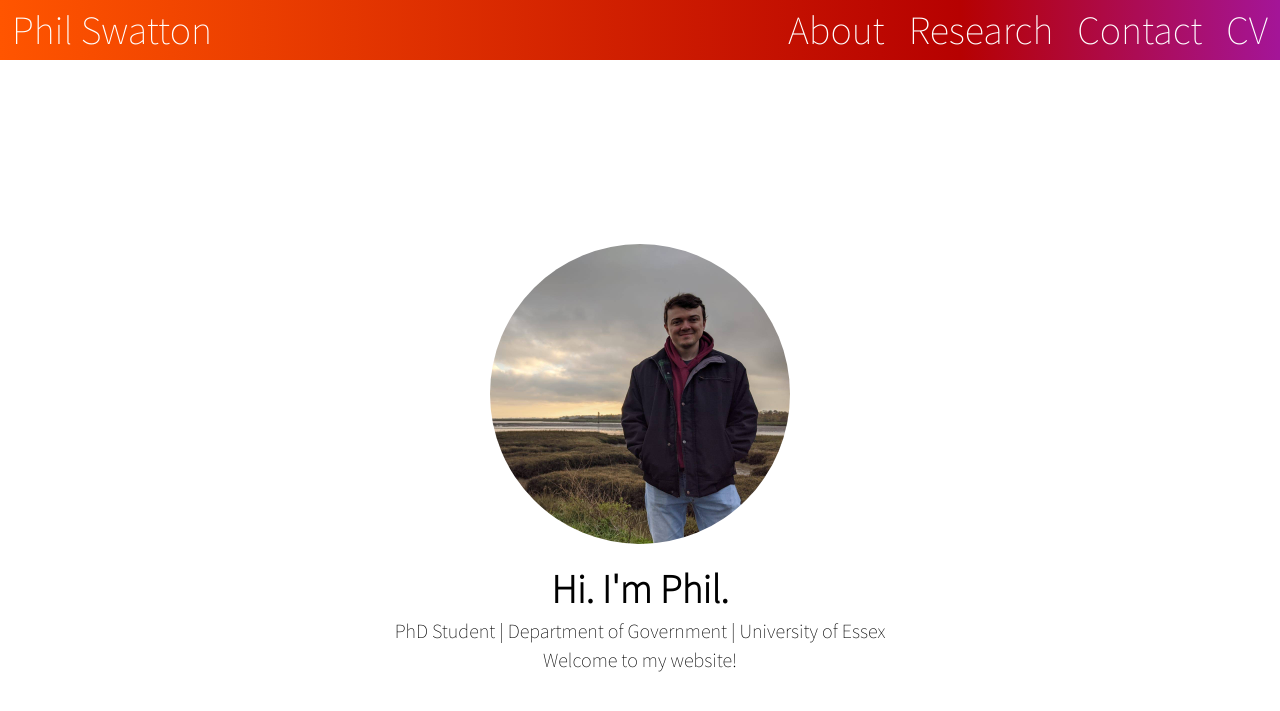
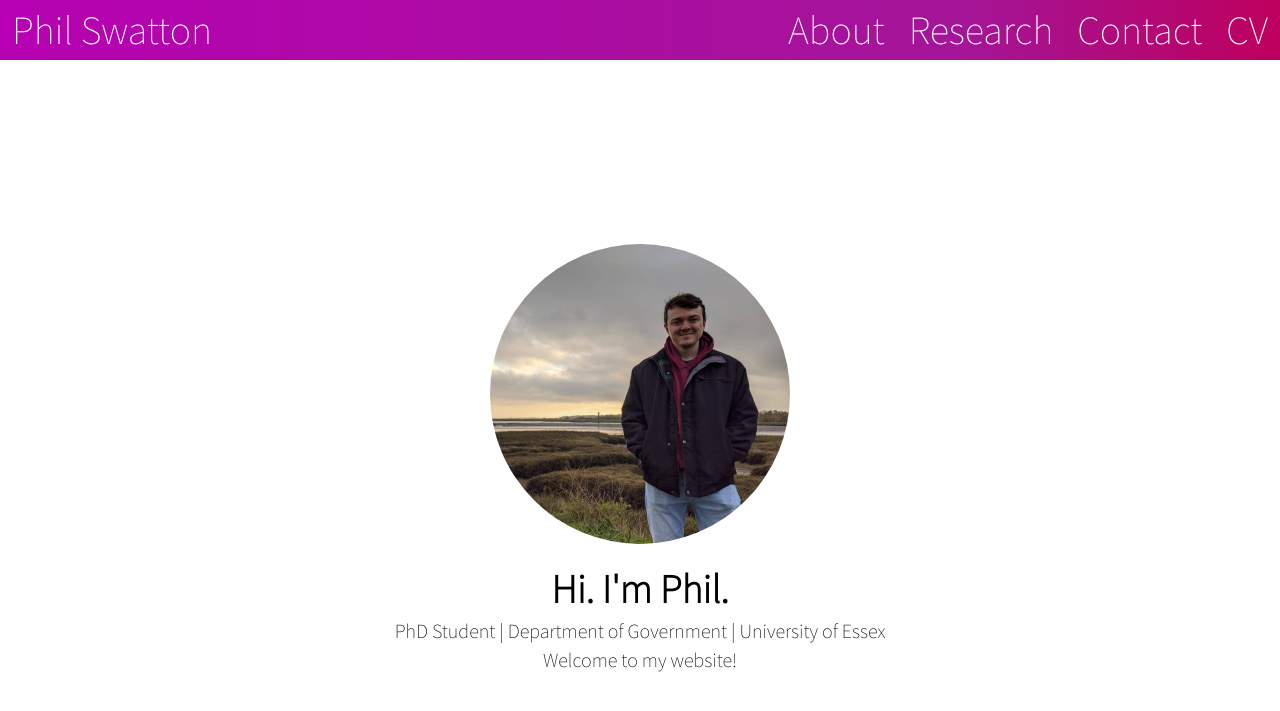
Before and after one commit to philswatton/philswatton.github.io, a Jekyll site: the page built from index.html, in a window 1280 px wide. Shown: the top 711 px of the page. Built offline with Jekyll 4.4.1, drawn with Linux system fonts in a browser that asks for light colours.

Commit message:
new colour scheme

```diff
--- a/_sass/main.scss
+++ b/_sass/main.scss
@@ -1,7 +1,7 @@
-$main-orange: #FF5500;
-$main-red: #b60101;
-$main-magenta: #a41598;
-$main-gradient: linear-gradient(90deg, $main-orange 0%, $main-red 75%, $main-magenta 100%);
+$colour1: #b601b2;
+$colour2: #a41598;
+$colour3: #be005e;
+$main-gradient: linear-gradient(90deg, $colour1 0%, $colour2 75%, $colour3 100%);
 $nav-height: 60px;
 
 :root {
--- a/_sass/page.scss
+++ b/_sass/page.scss
@@ -26,7 +26,7 @@ p {
 }
 
 a {
-    color: $main-magenta;
+    color: $colour3;
     font-weight: bold;
     text-decoration: none;
 }
```
